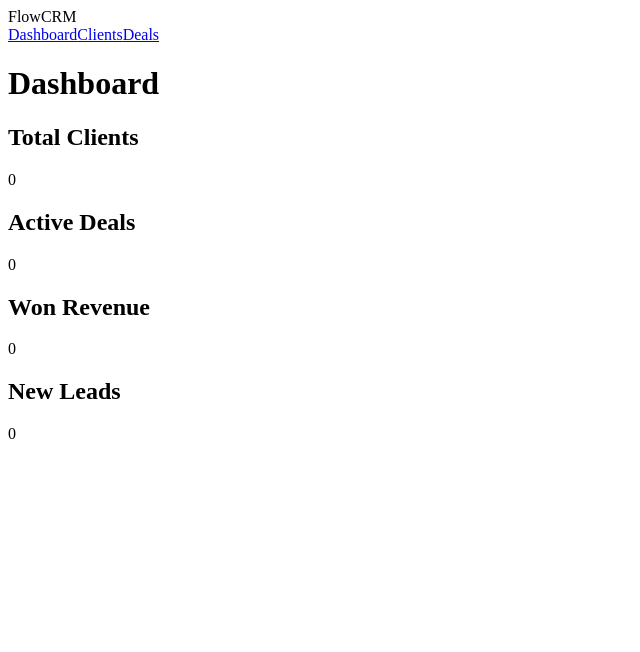
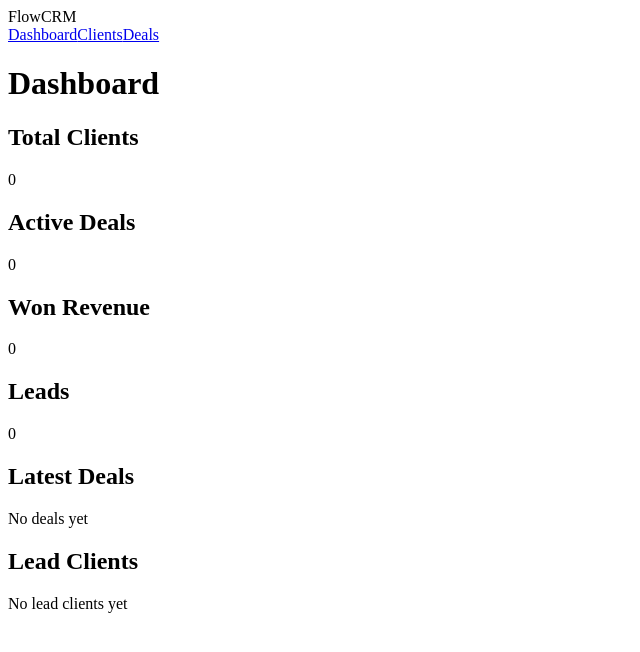
Before and after one commit to vasilyefff/flowcrm, a React (Vite) app: page / in a window 1280 px wide. Shown: the top 652 px of the page, without its empty margins (0-640 px from the left). Built offline with nearby package versions, Linux system fonts and the light colour scheme.

Commit message:
add latest deals and lead clients to dashboard

```diff
--- a/src/pages/dashboard/DashboardPage.tsx
+++ b/src/pages/dashboard/DashboardPage.tsx
@@ -16,7 +16,17 @@ export const DashboardPage = () => {
     .filter((deal) => deal.stage === 'won')
     .reduce((total, deal) => total + deal.value, 0)
 
-  const newLeads = clients.filter((client) => client.status === 'lead').length
+  const leads = clients.filter((client) => client.status === 'lead').length
+
+  const leadClients = clients.filter((client) => client.status === 'lead')
+
+  const latestDeals = [...deals]
+    .sort(
+      (firstDeal, secondDeal) =>
+        new Date(secondDeal.createdAt).getTime() -
+        new Date(firstDeal.createdAt).getTime(),
+    )
+    .slice(0, 5)
 
   return (
     <div>
@@ -38,8 +48,38 @@ export const DashboardPage = () => {
       </div>
 
       <div>
-        <h2>New Leads</h2>
-        <p>{newLeads}</p>
+        <h2>Leads</h2>
+        <p>{leads}</p>
+      </div>
+
+      <div>
+        <h2>Latest Deals</h2>
+
+        {latestDeals.length === 0 ? (
+          <p>No deals yet</p>
+        ) : (
+          <ul>
+            {latestDeals.map((deal) => (
+              <li key={deal.id}>
+                {deal.title} — {deal.stage}
+              </li>
+            ))}
+          </ul>
+        )}
+      </div>
+
+      <div>
+        <h2>Lead Clients</h2>
+
+        {leadClients.length === 0 ? (
+          <p>No lead clients yet</p>
+        ) : (
+          <ul>
+            {leadClients.map((client) => (
+              <li key={client.id}>{client.name}</li>
+            ))}
+          </ul>
+        )}
       </div>
     </div>
   )
```
